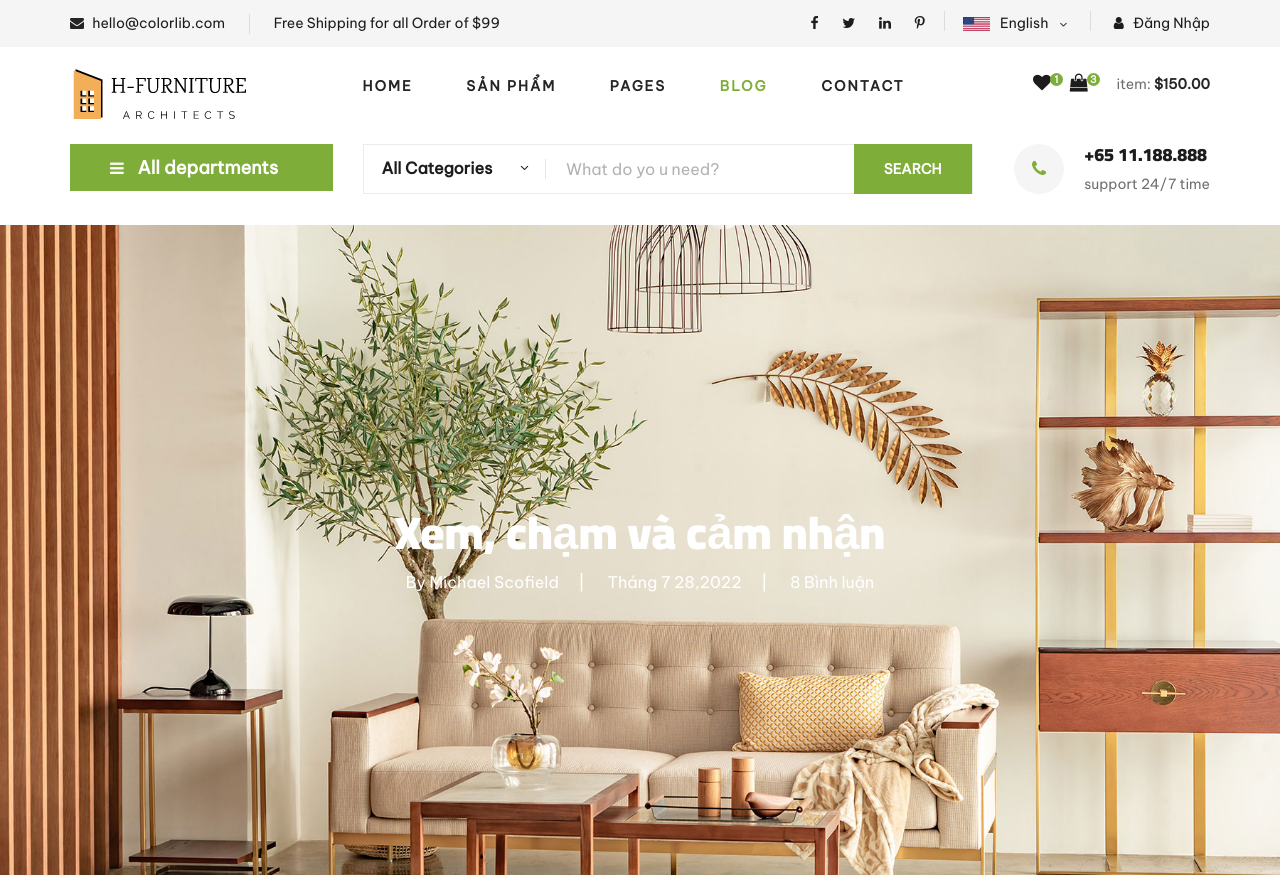
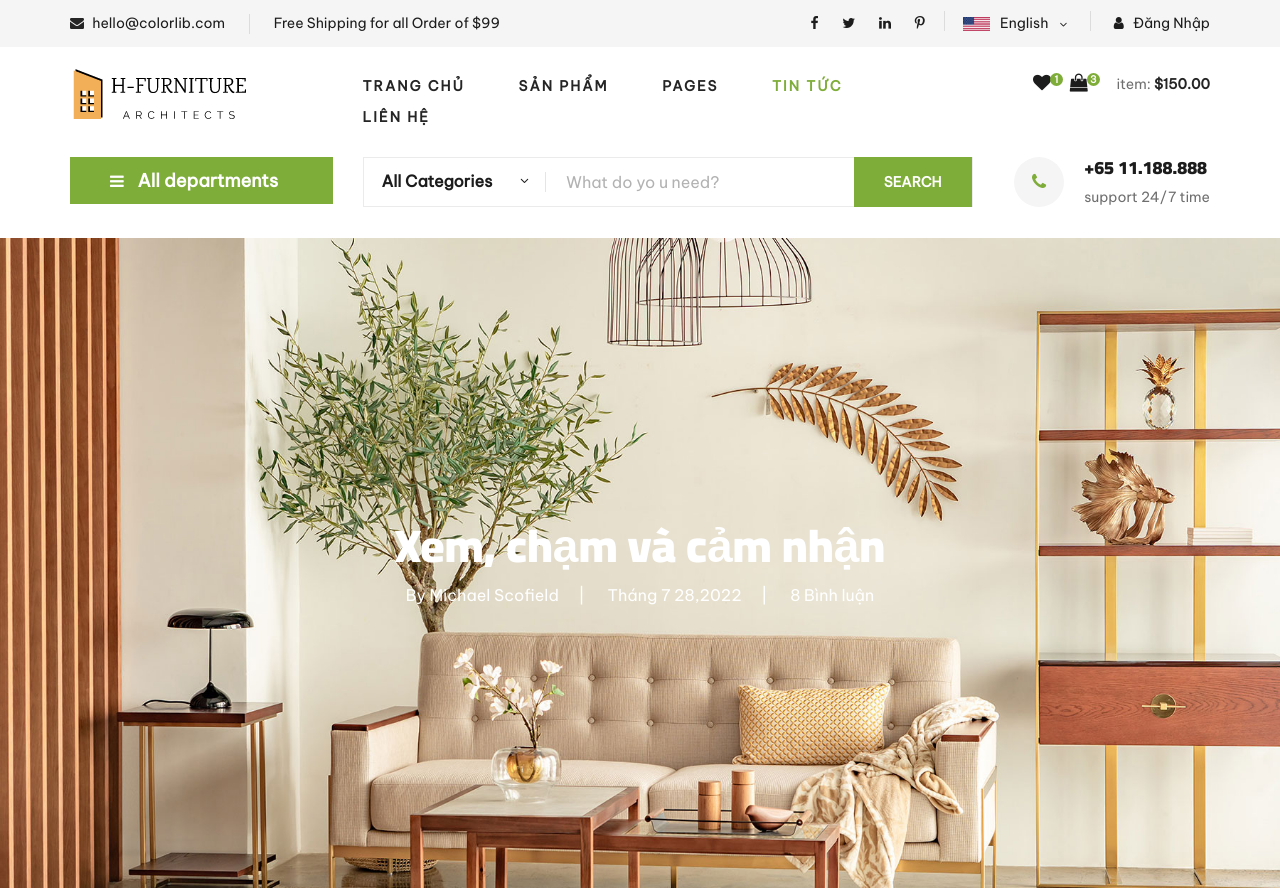
Before and after one commit to tuankiet0606/Front-End-X-ng-Th-c-H-nh, a website: page blog-details.html in a window 1280 px wide. Shown: the top 888 px of the page. Drawn offline with Linux system fonts and the light colour scheme.

Commit message:
blog dt ud 3

```diff
--- a/blog-details.html
+++ b/blog-details.html
@@ -136,7 +136,7 @@
                 <div class="col-lg-6">
                     <nav class="header__menu">
                         <ul>
-                            <li><a href="./index.html">Home</a></li>
+                            <li><a href="./index.html">Trang Chủ</a></li>
                             <li><a href="./shop-grid.html">Sản Phẩm</a></li>
                             <li><a href="#">Pages</a>
                                 <ul class="header__menu__dropdown">
@@ -146,8 +146,8 @@
                                     <li><a href="./blog-details.html">Tin Tức Chi Tiết</a></li>
                                 </ul>
                             </li>
-                            <li class="active"><a href="./blog.html">Blog</a></li>
-                            <li><a href="./contact.html">Contact</a></li>
+                            <li class="active"><a href="./blog.html">Tin Tức</a></li>
+                            <li><a href="./contact.html">Liên Hệ</a></li>
                         </ul>
                     </nav>
                 </div>
@@ -428,7 +428,7 @@
                 <div class="col-lg-3 col-md-6 col-sm-6">
                     <div class="footer__about">
                         <div class="footer__about__logo">
-                            <a href="./index.html"><img src="img/logo.png" alt=""></a>
+                            <a href="./index.html"><img src="img/main-logo.png" alt=""></a>
                         </div>
                         <ul>
                             <li>Address: 60-49 Road 11378 New York</li>
@@ -479,7 +479,7 @@
                 <div class="col-lg-12">
                     <div class="footer__copyright">
                         <div class="footer__copyright__text"><p><!-- Link back to Colorlib can't be removed. Template is licensed under CC BY 3.0. -->
-  Copyright &copy;<script>document.write(new Date().getFullYear());</script> All rights reserved | This template is made with <i class="fa fa-heart" aria-hidden="true"></i> by <a href="https://colorlib.com" target="_blank">Colorlib</a>
+  &copy;<script>document.write(new Date().getFullYear());</script> | Xây dựng <i class="fa fa-heart" aria-hidden="true"></i> bởi Nhóm 6</a>
   <!-- Link back to Colorlib can't be removed. Template is licensed under CC BY 3.0. --></p></div>
                         <div class="footer__copyright__payment"><img src="img/payment-item.png" alt=""></div>
                     </div>
```
